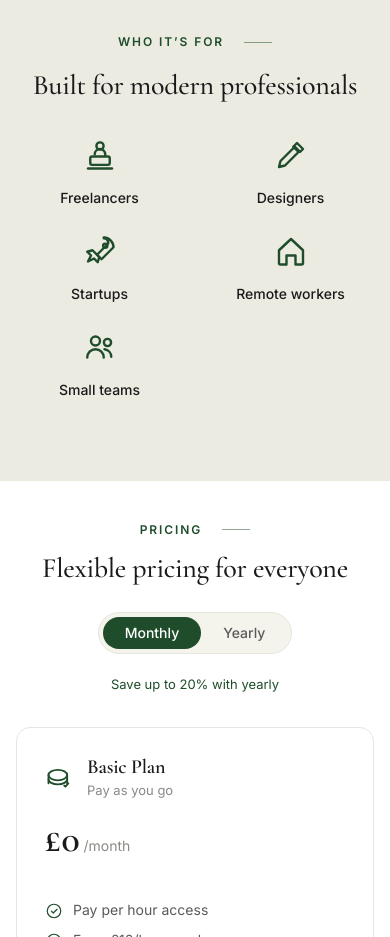
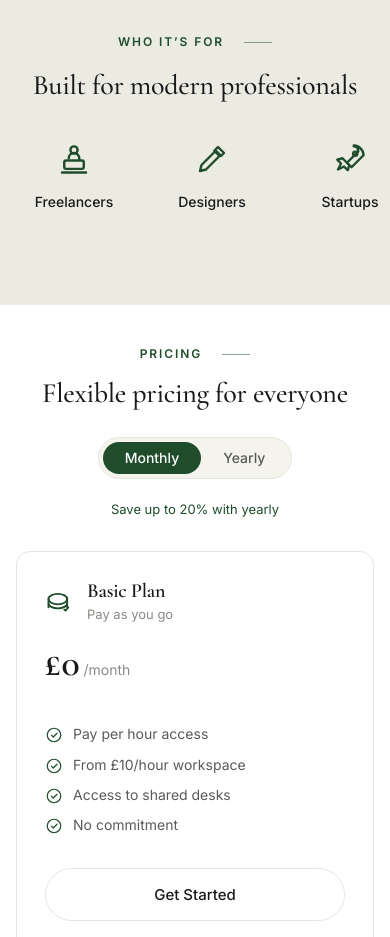
Before and after one commit to denis-denis718/sustaing_project, a React (Vite) app in the folder frontend/: page / in a window 390 px wide. Shown: the part 3080-4017 px from the top of the page. Built offline with nearby package versions, Linux system fonts and the light colour scheme.

Commit message:
add solution of center

```diff
--- a/frontend/src/landing.css
+++ b/frontend/src/landing.css
@@ -869,6 +869,17 @@ body.menu-open { overflow: hidden; }
 /* Tablet: 960px — sustainability stacks */
 @media (max-width: 960px) {
   .sustainability__inner { grid-template-columns: 1fr; gap: 40px; }
+
+  .sustainability__col { align-items: center; text-align: center; }
+  .sustainability__col .section-heading { text-align: center; }
+
+  .sustainability__reasons {
+    text-align: left;
+    width: fit-content;
+    max-width: 100%;
+    margin-left: auto;
+    margin-right: auto;
+  }
 }
 
 /* Tablet narrow: 900px — smart card stacks; how-it-works 3→2 */
@@ -1047,6 +1058,25 @@ body.menu-open { overflow: hidden; }
     margin-right: auto;
   }
 
+  /* --- Audience: horizontal scroll list on phones --- */
+  .audience__grid {
+    display: flex;
+    grid-template-columns: none;
+    gap: 14px;
+    overflow-x: auto;
+    padding: 4px 4px 12px;
+    margin: 0 -4px;
+    scroll-snap-type: x mandatory;
+    -webkit-overflow-scrolling: touch;
+    scrollbar-width: none;
+  }
+  .audience__grid::-webkit-scrollbar { display: none; }
+  .audience__item {
+    flex: 0 0 auto;
+    width: 124px;
+    scroll-snap-align: start;
+  }
+
   /* --- Footer: minimal-premium redesign --- */
   .footer {
     padding: 44px 0 32px;
```
